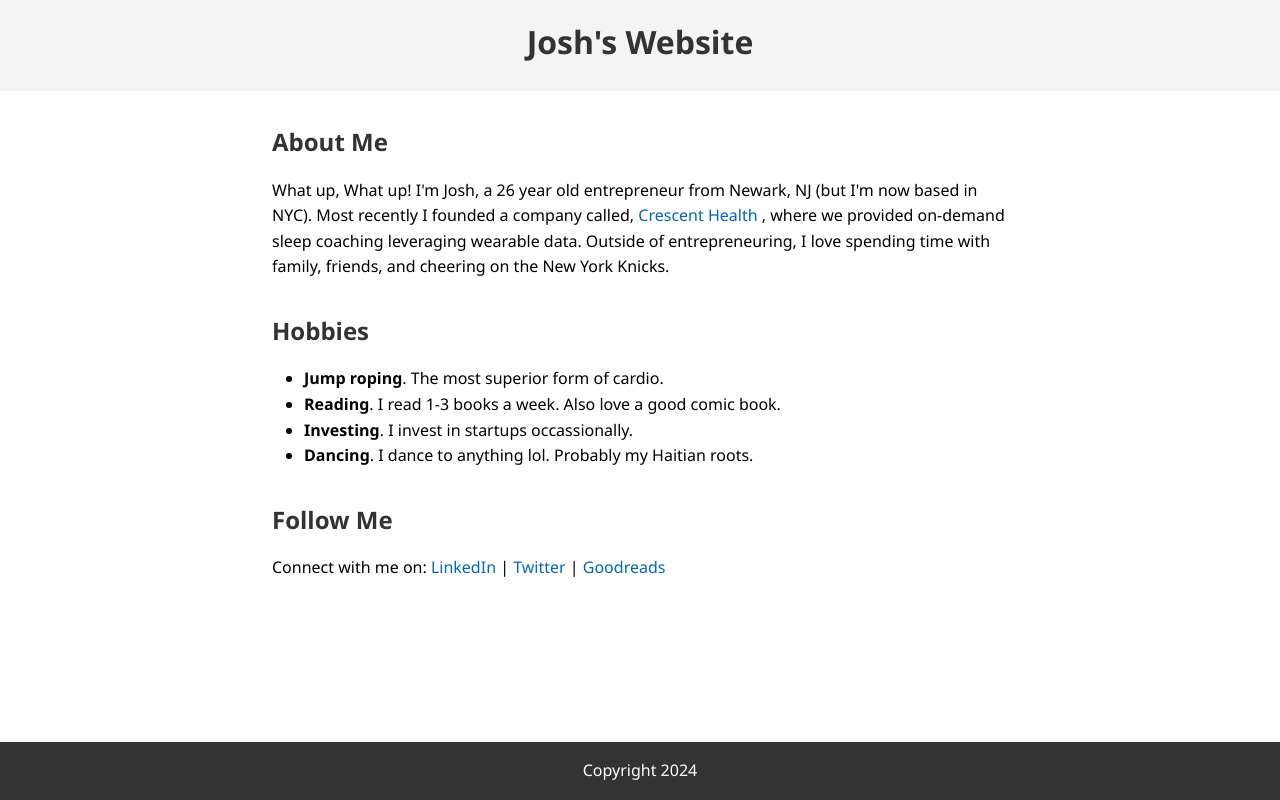
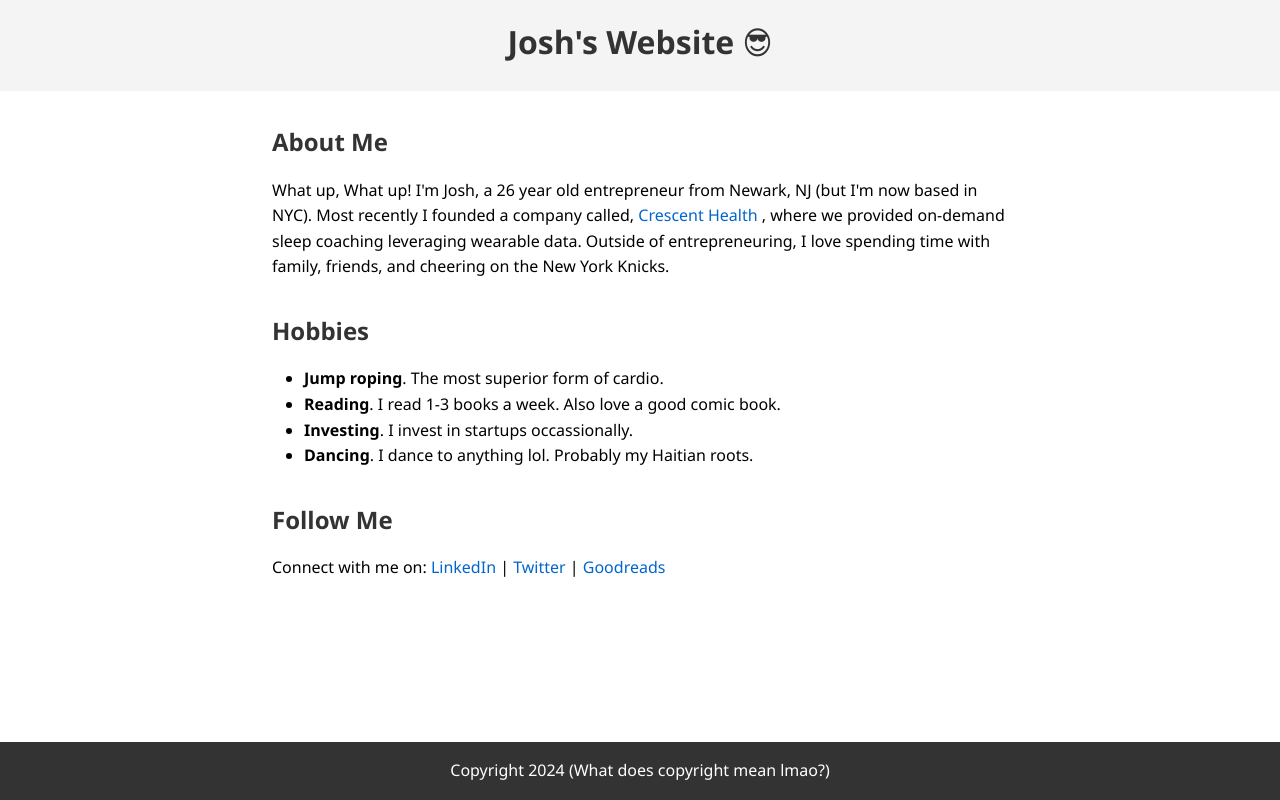
Before and after one commit to jcodingboi/joshs-personal-landing-page, a plain HTML site: page index.html in a window 1280 px wide. Drawn offline with Linux system fonts and the light colour scheme.

Commit message:
More styling changes and emojis

```diff
--- a/index.html
+++ b/index.html
@@ -8,7 +8,7 @@
 </head>
 <body>
     <header class="header">
-        <h1>Josh's Website</h1>
+        <h1>Josh's Website 😎</h1>
     </header>
     <main class="main">
         <section class="section">
@@ -41,7 +41,7 @@
         </section>
     </main>
     <footer class="footer">
-        <p class="footer-text">Copyright 2024</p>
+        <p class="footer-text">Copyright 2024 (What does copyright mean lmao?)</p>
     </footer>
 </body>
 </html>
```
